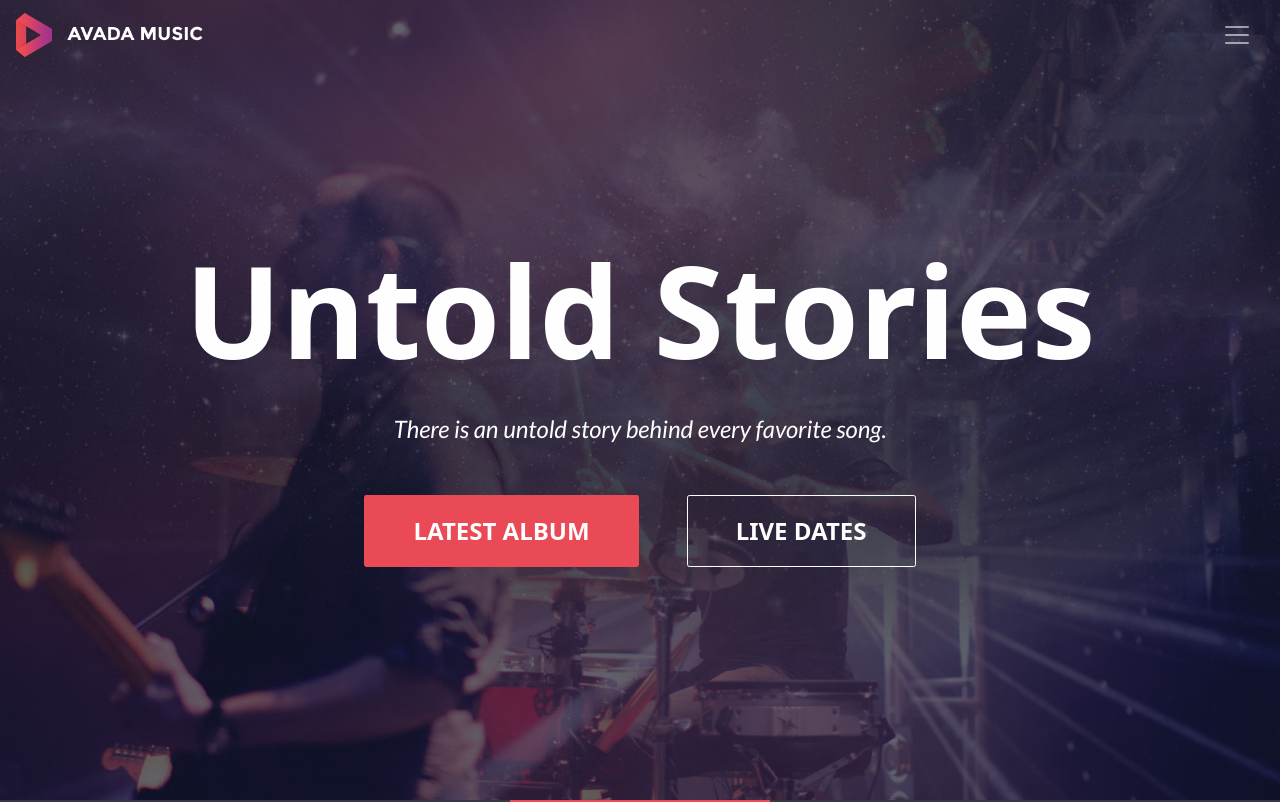
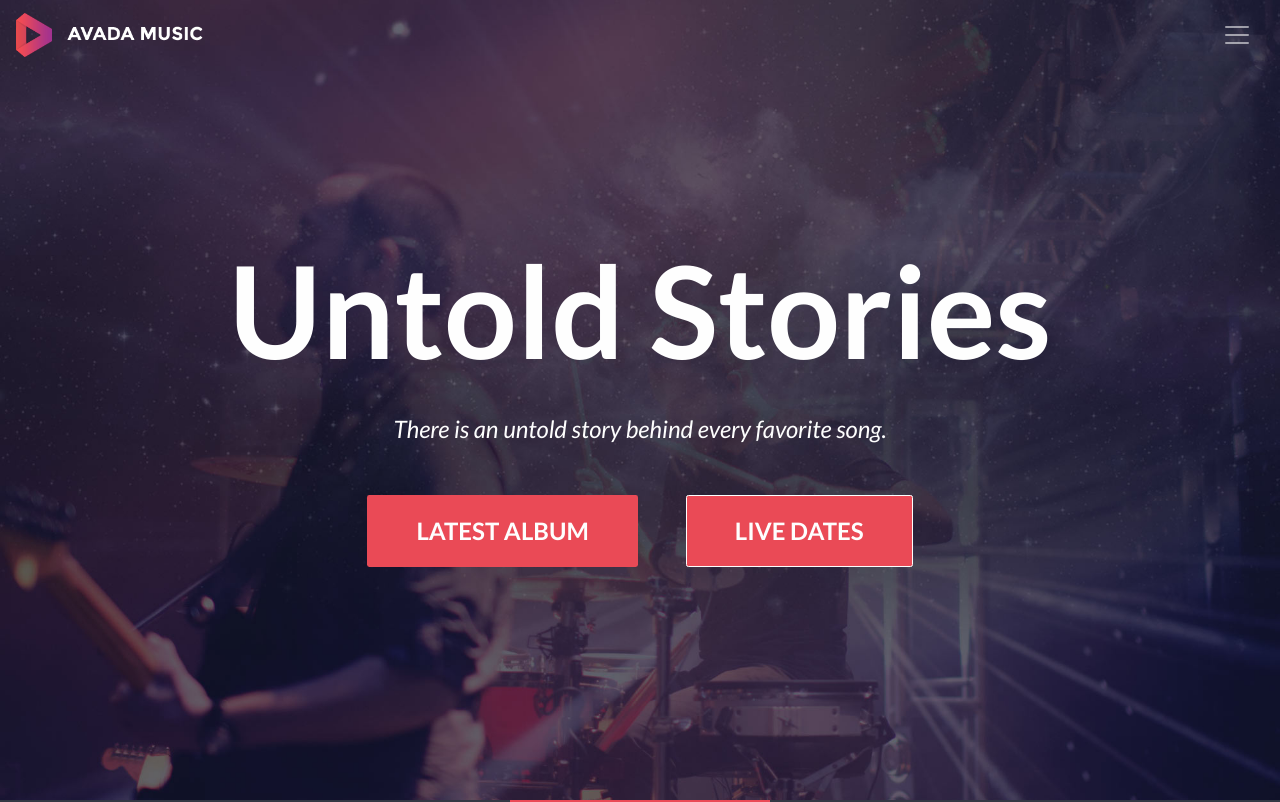
Before and after one commit to saragrigolin/proj-html-vuejs, a Vue app: page / in a window 1280 px wide. Shown: the top 802 px of the page. Built offline with nearby package versions, Linux system fonts and the light colour scheme.

Commit message:
add commons

```diff
--- a/src/assets/scss/partials/_commons.scss
+++ b/src/assets/scss/partials/_commons.scss
@@ -1,4 +1,16 @@
-html {
+* {
     font-size: 100%;
     font-family: $fontFamily;
 }
+
+.my_btn, .transparent {
+    text-transform: uppercase;
+    color: $white !important;
+}
+.my_btn {
+    background-color: $mandy !important;
+}
+.my_btn:hover, .transparent:hover {
+    background-color: $white !important;
+    color: $charade !important;
+}
```
